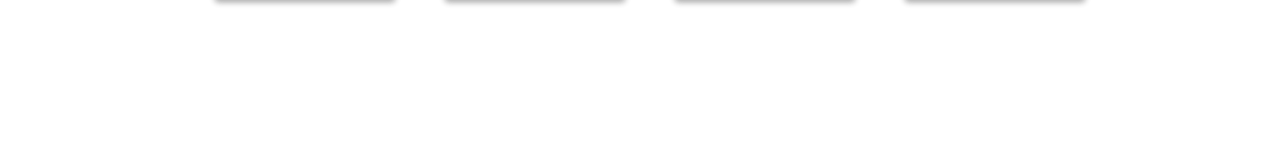
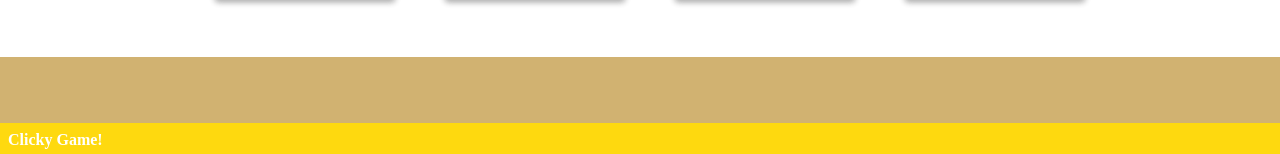
Before and after one commit to tbopp/ClickyGame, a React (Create React App) app: page / in a window 1280 px wide. Shown: the part 1156-1310 px from the top of the page. Before the commit the page ends 1213 px from the top, so only its background shows below. Built offline with nearby package versions, Linux system fonts and the light colour scheme; a web font is replaced by a local one.

Commit message:
Updating site layout, CSS. Next to be added is Footer and Bottom components.

```diff
--- a/src/App.js
+++ b/src/App.js
@@ -4,6 +4,8 @@ import CharacterCard from "./components/CharacterCard";
 import Container from "./components/Container";
 import Header from "./components/Header";
 import characters from "./characters.json";
+import Footer from "./components/Footer";
+// import Bottom from "./components/Bottom";
 import "./App.css";
 
 class App extends Component {
@@ -38,6 +40,9 @@ class App extends Component {
             />
             ))}
         </Container>
+        <Footer>
+          Clicky Game!
+        </Footer>
       </div>
     );
   }
--- /dev/null
+++ b/src/components/Bottom/Bottom.js
@@ -0,0 +1,7 @@
+import React from "react";
+import "./Bottom.css";
+
+const Bottom = props =>
+<img alt={props.alt} src={props.src}></img>
+
+export default Bottom;
--- a/src/components/Bottom/index.js
+++ b/src/components/Bottom/index.js
@@ -1 +1 @@
-export { default } from "./Bottom";
+export { default } from "./Bottom.js";
--- a/src/components/CharacterCard/CharacterCard.css
+++ b/src/components/CharacterCard/CharacterCard.css
@@ -20,10 +20,10 @@
 
 .card:hover {
   transform: scale(1.06); /* (106% zoom */
-  -webkit-box-shadow: 0 5px 8px rgba(0,0,0,.16), 0 5px 8px rgba(0,0,0,.23);
-    box-shadow: 0 5px 8px rgba(0,0,0,.16), 0 5px 8px rgba(0,0,0,.23);
+  -webkit-box-shadow: 0 5px 8px rgba(0,0,0,.16), 0 5px 8px rgba(0,0,0,.20);
+    box-shadow: 0 9px 15px rgba(0,0,0,.16), 0 9px 15px rgba(0,0,0,.20);
 }
 
 .card > .img-container > img:hover {
-  transform: scale(1.06); /* (106% zoom */
+  transform: scale(1.02); /* (106% zoom */
 }
--- /dev/null
+++ b/src/components/Footer/Footer.css
@@ -0,0 +1,17 @@
+.footer {
+    background: #D1B271;
+    height: 100px;
+    position: relative;
+    color: #fff;
+    overflow: auto;
+}
+
+.footer>.bottom {
+    position: absolute;
+    bottom: 0;
+    left: 0;
+    right: 0;
+    background: #FED90F;
+    padding: 8px;
+    font-weight: 600;
+}
--- a/src/components/Footer/Footer.js
+++ b/src/components/Footer/Footer.js
@@ -0,0 +1,11 @@
+import React from "react";
+import "./Footer.css";
+
+const Footer = props =>
+<footer className="footer">
+<div className="bottom">{props.children}
+<img alt={props.alt} src={props.src}></img>
+</div>
+</footer>
+
+export default Footer;
--- a/src/index.css
+++ b/src/index.css
@@ -12,3 +12,7 @@ code {
 }
 
 @import url('https://fonts.googleapis.com/css?family=Walter+Turncoat');
+
+footer, header, nav, container {
+  display: block;
+}
```
Also changed, not shown: public/assets/images/react.svg (added), src/components/Bottom/Bottom.css (added).
